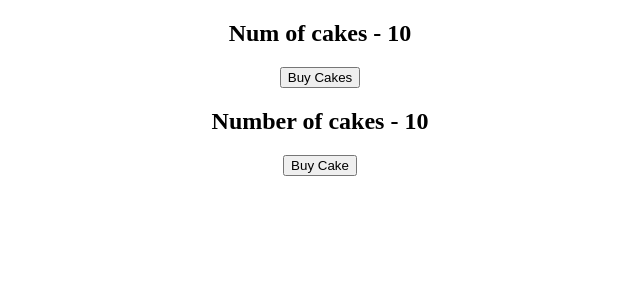
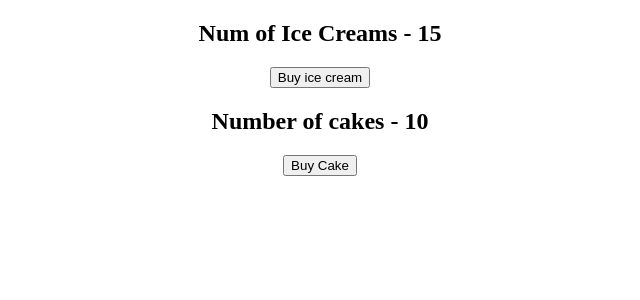
Before and after one commit to SAIKUMAR124/react-redux-pro-demo, a React (Create React App) app: page / in a window 1280 px wide. Shown: the top 300 px of the page, without its empty margins (320-960 px from the left). Built offline with nearby package versions, Linux system fonts and the light colour scheme.

Commit message:
Added IceCreams

```diff
--- a/src/App.js
+++ b/src/App.js
@@ -2,12 +2,14 @@
 import { Provider } from "react-redux";
 import store from "./pro1/redux1/store";
 import HooksCakeContainer from "./pro1/components/HooksCakeContainer";
+import IceCreamContainer from "./pro1/components/IceCreamContainer";
 
 function App() {
   return (
     <Provider store={store}>
       <div style={{ textAlign: "center" }}>
-        <HooksCakeContainer/>
+        {/* <HooksCakeContainer/> */}
+        <IceCreamContainer/>
         <CakeContainer />
       </div>
     </Provider>
--- a/src/pro1/components/CakeContainer.js
+++ b/src/pro1/components/CakeContainer.js
@@ -13,7 +13,7 @@
 
 const mapStateToProps = (state) => {
   return {
-    numOfCakes: state.numOfCakes,
+    numOfCakes: state.cake.numOfCakes,
   };
 };
 
--- a/src/pro1/components/HooksCakeContainer.js
+++ b/src/pro1/components/HooksCakeContainer.js
@@ -3,7 +3,7 @@
 import { buyCake } from '../redux1'
 
 function HooksCakeContainer() {
-    const numOfCakes = useSelector(state => state.numOfCakes)
+    const numOfCakes = useSelector(state => state.cake.numOfCakes)
     const dispatch = useDispatch()
 
     return (
--- /dev/null
+++ b/src/pro1/components/IceCreamContainer.js
@@ -0,0 +1,26 @@
+import React from 'react'
+import { buyIceCream } from '../redux1'
+import { connect } from 'react-redux'
+
+const IceCreamContainer = (props) => {
+    return (
+        <div>
+            <h2>Num of Ice Creams - {props.numOfIceCreams}</h2>
+            <button onClick={props.buyIceCream}>Buy ice cream</button>
+        </div>
+    )
+}
+
+const mapStateToProps = state => {
+    return {
+        numOfIceCreams : state.iceCream.numOfIceCreams
+    }
+}
+
+const mapDispatchToProps = dispatch => {
+    return {
+        buyIceCream : () => dispatch(buyIceCream())
+    }
+}
+
+export default connect(mapStateToProps, mapDispatchToProps)(IceCreamContainer)
--- /dev/null
+++ b/src/pro1/redux1/RooReducer.js
@@ -0,0 +1,10 @@
+import { combineReducers } from "redux";
+import cakeReducer from "./cake/cakeReducer";
+import iceCreamReducer from "./iceCream/iceCreamReducer";
+
+const rootReducer = combineReducers({
+    cake: cakeReducer,
+    iceCream: iceCreamReducer
+})
+
+export default rootReducer
--- /dev/null
+++ b/src/pro1/redux1/iceCream/iceCreamReducer.js
@@ -0,0 +1,19 @@
+import { BUY_ICE_CREAM } from "./iceCreamTypes"
+
+const initialState = {
+    numOfIceCreams : 15
+}
+
+const iceCreamReducer = (state=initialState, action) => {
+    switch(action.type){
+        case BUY_ICE_CREAM:
+            return {
+                ...state,
+                numOfIceCreams: state.numOfIceCreams - 1
+            }
+
+            default: return state
+    }
+}
+
+export default iceCreamReducer;
--- /dev/null
+++ b/src/pro1/redux1/iceCream/iceCreamTypes.js
@@ -0,0 +1 @@
+export const BUY_ICE_CREAM = 'BUY_ICE_CREAM';
--- /dev/null
+++ b/src/pro1/redux1/iceCream/iceCreanAction.js
@@ -0,0 +1,8 @@
+import { BUY_ICE_CREAM } from "./iceCreamTypes"
+
+export const buyIceCream=()=>{
+    return {
+        type: BUY_ICE_CREAM
+    }
+
+}
--- a/src/pro1/redux1/index.js
+++ b/src/pro1/redux1/index.js
@@ -1 +1,2 @@
 export { buyCake } from "./cake/cakeActions";
+export { buyIceCream } from "./iceCream/iceCreanAction"
--- a/src/pro1/redux1/store.js
+++ b/src/pro1/redux1/store.js
@@ -1,6 +1,6 @@
 import { createStore } from "redux";
-import cakeReducer from "./cake/cakeReducer";
+import rootReducer from "./RooReducer";
 
-const store = createStore(cakeReducer)
+const store = createStore(rootReducer)
 
 export default store;
```
